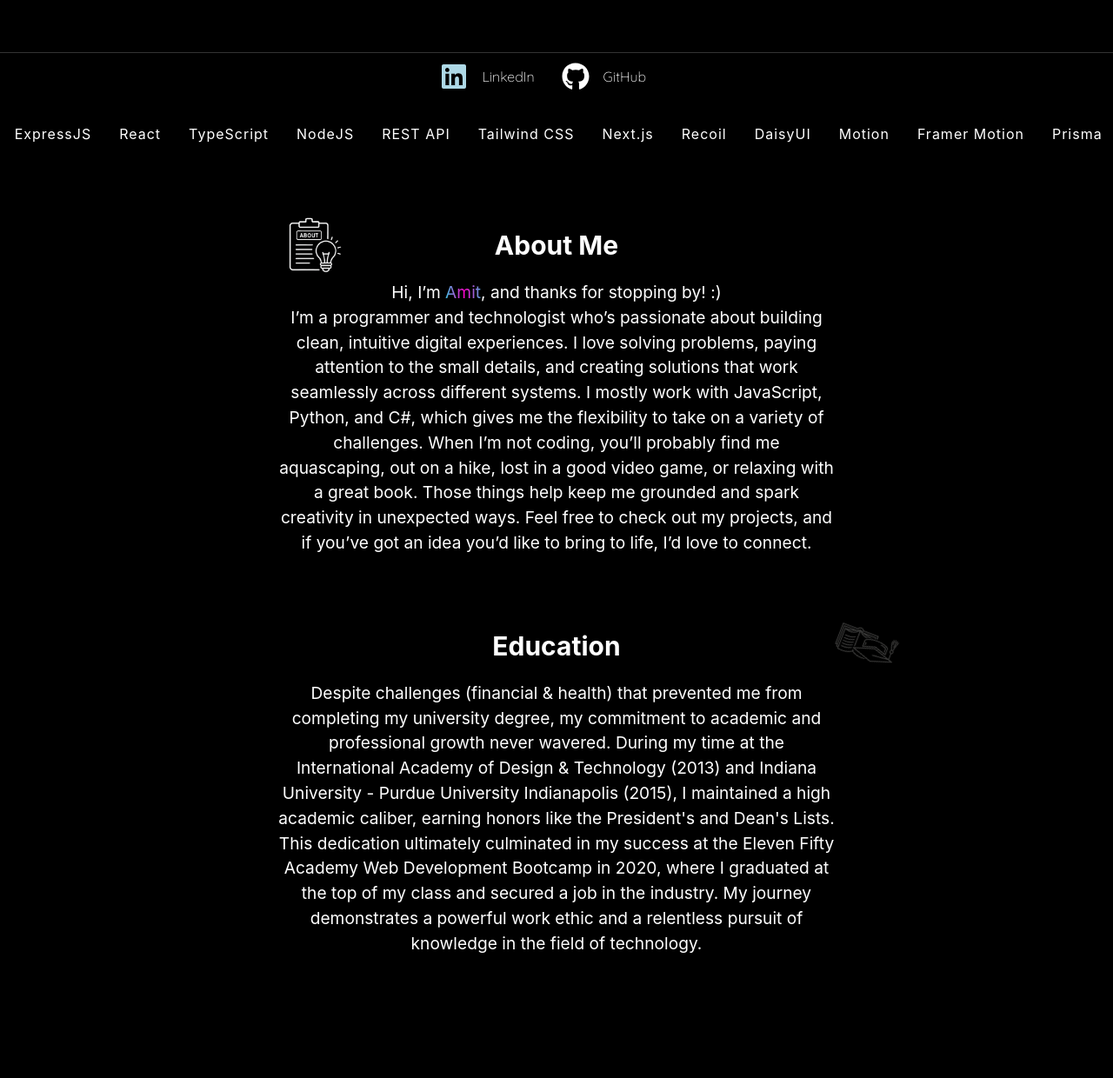
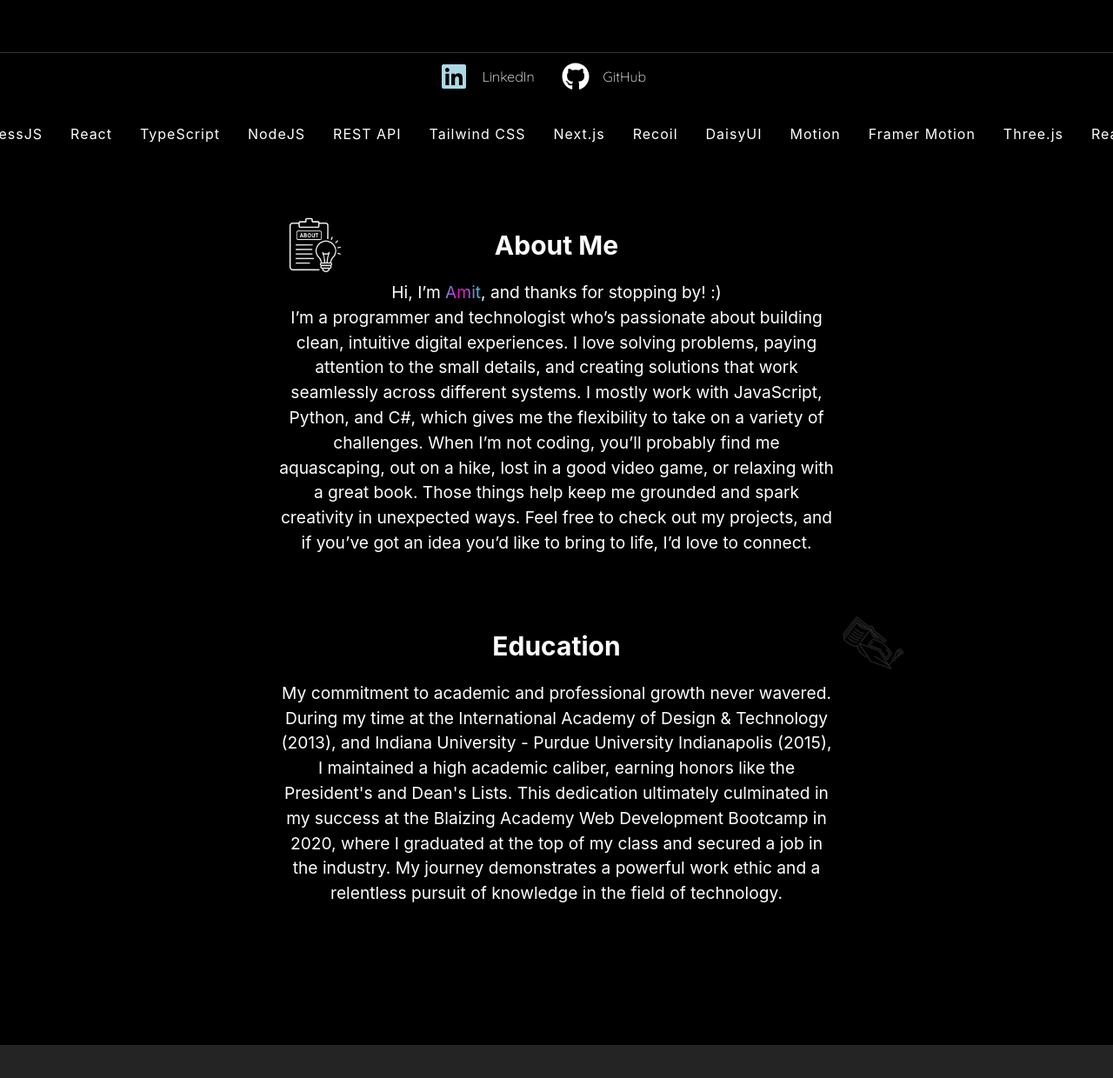
Before and after one commit to u4ik/u4ik.github.io, a React (Vite) app: page / in a window 1280 px wide. Shown: the part 686-1926 px from the top of the page at 87% size. After the commit the page ends 1888 px from the top, so only its background shows below. Built offline with nearby package versions, Linux system fonts and the light colour scheme; a web font is replaced by a local one.

Commit message:
added components

```diff
--- a/src/components/Banner/Banner.tsx
+++ b/src/components/Banner/Banner.tsx
@@ -1,33 +1,33 @@
 
 import "./Banner.css";
+import Tiles from "./BannerTiles"
 interface Tile {
   id: string | number;
   tileText: string;
 }
 interface BannerProps {
-  tiles: Tile[];
   speed?: number;
 }
-const Banner = ({ tiles, speed = 5000 }: BannerProps) => {
+const Banner = ({  speed = 5000 }: BannerProps) => {
     return (
         <div className="inner">
             <div className="scroll-wrapper">
                 <section style={{ ["--speed" as any]: `${speed}ms` }}>
-                    {tiles.map(({ id, tileText }: Tile) => (
+                    {Tiles.map(({ id, tileText }: Tile) => (
                         <div className="image" key={id}>
                             <h1>{tileText}</h1>
                         </div>
                     ))}
                 </section>
                 <section style={{ ["--speed" as any]: `${speed}ms` }}>
-                    {tiles.map(({ id, tileText }: Tile) => (
+                    {Tiles.map(({ id, tileText }: Tile) => (
                         <div className="image" key={id}>
                             <h1>{tileText}</h1>
                         </div>
                     ))}
                 </section>
                 <section style={{ ["--speed" as any]: `${speed}ms` }}>
-                    {tiles.map(({ id, tileText }: Tile) => (
+                    {Tiles.map(({ id, tileText }: Tile) => (
                         <div className="image" key={id}>
                             <h1>{tileText}</h1>
                         </div>
--- /dev/null
+++ b/src/components/Banner/BannerTiles.tsx
@@ -0,0 +1,48 @@
+const tileTexts = [
+  "HTML",
+  "CSS",
+  "JavaScript",
+  "SQL",
+  "C#",
+  "MongoDB",
+  "ExpressJS",
+  "React",
+  "TypeScript",
+  "NodeJS",
+  "REST API",
+  "Tailwind CSS",
+  "Next.js",
+  "Recoil",
+  "DaisyUI",
+  "Motion",
+  "Framer Motion",
+  "Three.js",
+  "React Three Fiber",
+  "Prisma",
+  "Storybook",
+  "pgAdmin",
+  "PostgreSQL",
+  "Sequelize",
+  "Firebase",
+  "Docker",
+  "Render",
+  "Heroku",
+  "Vercel",
+  "Netlify",
+  "AWS",
+  "S3",
+  "Cloudinary",
+  "Git",
+  "GitHub",
+  "NPM",
+  "Postman",
+  "Jest",
+  "Vitest",
+];
+
+const tiles = tileTexts.map((tileText, idx) => ({
+  id: idx + 1, // unique id for each tile
+  tileText,
+}));
+
+export default tiles;
--- a/src/components/Education/Education.tsx
+++ b/src/components/Education/Education.tsx
@@ -29,7 +29,7 @@ const Education = () => {
 
   const educationList = [
     {
-      institution: "Eleven Fifty Academy",
+      institution: "Blaizing Academy",
       attendance: "2020",
       study: "Web Development Bootcamp",
       merits: "Full-Stack Development Certificate",
@@ -71,13 +71,12 @@ const Education = () => {
               />
             </div>
             <p style={{ fontSize: "1.2em" }}>
-              Despite challenges (financial & health) that prevented me from completing my university
-              degree, my commitment to academic and professional growth never
+              My commitment to academic and professional growth never
               wavered. During my time at the International Academy of Design &
-              Technology (2013) and Indiana University - Purdue University
+              Technology (2013),  and Indiana University - Purdue University
               Indianapolis (2015), I maintained a high academic caliber, earning
               honors like the President's and Dean's Lists. This dedication
-              ultimately culminated in my success at the Eleven Fifty Academy
+              ultimately culminated in my success at the Blaizing Academy
               Web Development Bootcamp in 2020, where I graduated at the top of
               my class and secured a job in the industry. My journey
               demonstrates a powerful work ethic and a relentless pursuit of
--- a/src/components/Globe/Globe.tsx
+++ b/src/components/Globe/Globe.tsx
@@ -1,28 +1,17 @@
 // Smoothly zooms the camera to a target position on mount
 import { useFrame } from "@react-three/fiber";
-function ZoomCamera({ cameraRef, setZooming }: { cameraRef: React.RefObject<THREE.Camera | null>, setZooming: (v: boolean) => void }) {
-  useFrame(() => {
-    if (!cameraRef.current) return;
-    const targetZ = 5.5;
-    const speed = 0.08;
-    if (cameraRef.current.position.z > targetZ) {
-      cameraRef.current.position.z -= speed;
-      if (cameraRef.current.position.z <= targetZ) {
-        cameraRef.current.position.z = targetZ;
-        setZooming(false);
-      }
-    }
-  });
-  return null;
-}
 import { Canvas } from "@react-three/fiber";
 import { OrbitControls, Stars, Text } from "@react-three/drei";
 import * as THREE from "three";
 import { useLoader } from "@react-three/fiber";
+import { TextureLoader } from "three";
 import EarthTexture from "../../assets/earth2.jpg"; // Adjust the path as necessary
 import CloudTexture from "../../assets/cloud3.png"; // Add your transparent cloud texture here
-import { TextureLoader } from "three";
 import { useEffect, useRef, useState } from "react";
+import type { LocationType } from "../../types/LocationType";
+interface GlobeProps {
+  location: { lat: number; lon: number } | null | LocationType;
+}
 // Animated ping mesh for the pinpoint
 function Ping({ position }: { position: [number, number, number] }) {
   const meshRef = useRef<THREE.Mesh>(null);
@@ -31,8 +20,13 @@ function Ping({ position }: { position: [number, number, number] }) {
     const scale = 1 + 0.2 * Math.abs(Math.sin(t * 2)); // Pulsing scale
     if (meshRef.current) {
       meshRef.current.scale.set(scale, scale, scale);
-      if (meshRef.current && meshRef.current.material && 'opacity' in meshRef.current.material) {
-        (meshRef.current.material as THREE.MeshStandardMaterial).opacity = 0.5 + 0.1 * Math.abs(Math.cos(t * 2)); // Fade in/out
+      if (
+        meshRef.current &&
+        meshRef.current.material &&
+        "opacity" in meshRef.current.material
+      ) {
+        (meshRef.current.material as THREE.MeshStandardMaterial).opacity =
+          0.5 + 0.1 * Math.abs(Math.cos(t * 2)); // Fade in/out
       }
     }
   });
@@ -43,10 +37,26 @@ function Ping({ position }: { position: [number, number, number] }) {
     </mesh>
   );
 }
-import type { LocationType } from "../../types/LocationType";
-interface GlobeProps {
-  location: { lat: number; lon: number } | null | LocationType;
+
+
+function AnimatedLight() {
+  const lightRef = useRef<THREE.DirectionalLight>(null);
+
+  useFrame(({ clock }) => {
+    const t = clock.getElapsedTime();
+    // Animate the light in a circle around the globe
+    const radius = 5;
+    const speed = -0.2; // Adjust for faster/slower orbit
+    const x = radius * Math.cos(speed * t);
+    const z = radius * Math.sin(speed * t);
+    if (lightRef.current) {
+      lightRef.current.position.set(x, 0, z);
+    }
+  });
+
+  return <directionalLight ref={lightRef} intensity={5} />;
 }
+
 export default function Globe({ location }: GlobeProps) {
   const cameraRef = useRef<THREE.Camera | null>(null);
   const [zooming, setZooming] = useState(true);
@@ -59,7 +69,7 @@ export default function Globe({ location }: GlobeProps) {
     const meshRef = useRef<THREE.Mesh>(null);
     useFrame(({ clock }) => {
       if (meshRef.current) {
-        meshRef.current.rotation.y = clock.getElapsedTime() * 0.03; // Slow rotation
+        meshRef.current.rotation.y = clock.getElapsedTime() * 0.03;
       }
     });
     return (
@@ -75,24 +85,12 @@ export default function Globe({ location }: GlobeProps) {
       </mesh>
     );
   }
-  function AnimatedLight() {
-    const lightRef = useRef<THREE.DirectionalLight>(null);
 
-    useFrame(({ clock }) => {
-      const t = clock.getElapsedTime();
-      // Animate the light in a circle around the globe
-      const radius = 5;
-      const speed = -0.2; // Adjust for faster/slower orbit
-      const x = radius * Math.cos(speed * t);
-      const z = radius * Math.sin(speed * t);
-      if (lightRef.current) {
-        lightRef.current.position.set(x, 0, z);
-      }
-    });
-
-    return <directionalLight ref={lightRef} intensity={5} />;
-  }
-  function latLonToCartesian(lat:number | undefined , lon:number | undefined, radius: number) {
+  function latLonToCartesian(
+    lat: number | undefined,
+    lon: number | undefined,
+    radius: number
+  ) {
     if (lat === undefined || lon === undefined) {
       return [0, 0, 0]; // Default position if lat/lon are not defined
     }
@@ -104,15 +102,11 @@ export default function Globe({ location }: GlobeProps) {
     return [x, y, z] as [number, number, number];
   }
 
-  const isMobile = window.innerWidth < 768;
-
   useEffect(() => {
-    if (
-      location
-    ) {
+    if (location) {
       // new york, new york
-        // let lat = 40.73061;
-        // let lon = -73.935242;
+      // let lat = 40.73061;
+      // let lon = -73.935242;
 
       // california, la
       // let lat = 34.052235
@@ -120,7 +114,6 @@ export default function Globe({ location }: GlobeProps) {
       // birmingham, uk
       // let lat = 52.489471;
       // let lon = -1.898575;
-
 
       const { lat, lon } = location;
       const [x, y, z] = latLonToCartesian(lat, lon, 1);
@@ -130,30 +123,39 @@ export default function Globe({ location }: GlobeProps) {
     }
   }, [location]);
 
-function ZoomCamera({ cameraRef, setZooming }: { cameraRef: React.RefObject<THREE.PerspectiveCamera>, setZooming: (v: boolean) => void }) {
-  useFrame(() => {
-    if (!cameraRef.current) return;
-    const targetZ = 3.7;
-    const targetY = 3.7;
-    const speed = 0.02;
+  function ZoomCamera({
+    cameraRef,
+    setZooming,
+  }: {
+    cameraRef: React.RefObject<THREE.Camera | null>;
+    setZooming: (v: boolean) => void;
+  }) {
+    useFrame(() => {
+      if (!cameraRef.current) return;
+      const targetZ = 3.7;
+      const targetY = 3.7;
+      const speed = 0.02;
 
-
-    if (cameraRef.current.position.z > targetZ) {
-      cameraRef.current.position.z -= speed;
-      if (cameraRef.current.position.z <= targetZ) {
-        cameraRef.current.position.z = targetZ;
-        setZooming(false);
+      if (cameraRef.current.position.z > targetZ) {
+        cameraRef.current.position.z -= speed;
+        if (cameraRef.current.position.z <= targetZ) {
+          cameraRef.current.position.z = targetZ;
+          setZooming(false);
+        }
       }
-    }
-
-  });
-  return null;
-}
-
+    });
+    return null;
+  }
 
   return (
     <Canvas
-      style={{ width: "100vw", minHeight: "100dvh", position: "absolute", top: 0, left: 0 }}
+      style={{
+        width: "100vw",
+        minHeight: "100dvh",
+        position: "absolute",
+        top: 0,
+        left: 0,
+      }}
       camera={{ position: [0, 0, 10], fov: 75, near: 0.1, far: 1000 }}
       onCreated={({ camera }) => {
         cameraRef.current = camera;
@@ -161,7 +163,6 @@ function ZoomCamera({ cameraRef, setZooming }: { cameraRef: React.RefObject<THRE
     >
       {/* Camera zoom-in effect */}
       {zooming && <ZoomCamera cameraRef={cameraRef} setZooming={setZooming} />}
-
 
       <ambientLight intensity={0.2} />
 
@@ -178,15 +179,15 @@ function ZoomCamera({ cameraRef, setZooming }: { cameraRef: React.RefObject<THRE
       {/* Cloud sphere */}
       <Clouds />
       {/* Static pinpoint */}
-      <mesh position={[pinPosition[0], pinPosition[1]+1.9, pinPosition[2]]}>
+      <mesh position={[pinPosition[0], pinPosition[1] + 1.9, pinPosition[2]]}>
         <sphereGeometry args={[0.01, 8, 8]} />
         <meshStandardMaterial color="red" />
       </mesh>
       {/* Animated ping effect */}
-      <Ping position={[pinPosition[0], pinPosition[1]+1.9, pinPosition[2]]} />
+      <Ping position={[pinPosition[0], pinPosition[1] + 1.9, pinPosition[2]]} />
       {/* 3D Text under the pinpoint */}
       <Text
-        position={[pinPosition[0], pinPosition[1] +1.9 + 0.13, pinPosition[2]]}
+        position={[pinPosition[0], pinPosition[1] + 1.9 + 0.13, pinPosition[2]]}
         fontSize={0.07}
         color="white"
         anchorX="center"
@@ -197,12 +198,14 @@ function ZoomCamera({ cameraRef, setZooming }: { cameraRef: React.RefObject<THRE
       >
         Your Location
       </Text>
-      <OrbitControls enableZoom={false}
+      <OrbitControls
+        enableZoom={false}
         // minDistance={4.5}
         // maxDistance={5}
         autoRotate
         autoRotateSpeed={0.2}
-        minPolarAngle={Math.atan2(5, 4)} maxPolarAngle={Math.atan2(5, 4)}
+        minPolarAngle={Math.atan2(5, 4)}
+        maxPolarAngle={Math.atan2(5, 4)}
       />
       <Stars speed={1} />
     </Canvas>
--- a/src/components/Navbar/Navbar.css
+++ b/src/components/Navbar/Navbar.css
@@ -28,6 +28,7 @@ nav ul {
 
 nav ul li {
   margin: 0 0.5rem;
+
 }
 
 nav ul li a {
--- a/src/pages/Home/Home.tsx
+++ b/src/pages/Home/Home.tsx
@@ -1,12 +1,9 @@
-// import { FadeInOnScroll, Header } from "../../components";
-
 import { useRef, lazy } from "react";
 import "./Home.css";
-
 import Header from "../../components/Header/Header";
 import Banner from "../../components/Banner/Banner";
 const About = lazy(() => import("../../components/About/About"));
-import { Education } from "../../components";
+import { Education, FadeInOnScroll } from "../../components";
 import {
   useMotionValueEvent,
   useScroll,
@@ -27,48 +24,7 @@ const Home = () => {
   const slideUp = useTransform(scrollYProgress, [0.4, .6], ["0%", "-100%"]);
 
   const opacity = useTransform(scrollYProgress, [0, 0.8], ["1", "0"]);
-  const tileTexts = [
-    "HTML",
-    "CSS",
-    "JavaScript",
-    "SQL",
-    "C#",
-    "MongoDB",
-    "ExpressJS",
-    "React",
-    "TypeScript",
-    "NodeJS",
-    "REST API",
-    "Tailwind CSS",
-    "Next.js",
-    "Recoil",
-    "DaisyUI",
-    "Motion",
-    "Framer Motion",
-    "Prisma",
-    "Storybook",
-    "pgAdmin",
-    "PostgreSQL",
-    "Sequelize",
-    "Firebase",
-    "Docker",
-    "Render",
-    "Heroku",
-    "Vercel",
-    "Netlify",
-    "AWS",
-    "Git",
-    "GitHub",
-    "NPM",
-    "Postman",
-    "Jest",
-    "Vitest",
-  ];
 
-  const tiles = tileTexts.map((tileText, idx) => ({
-    id: idx + 1, // unique id for each tile
-    tileText,
-  }));
 
   return (
     <>
@@ -83,9 +39,9 @@ const Home = () => {
       >
         <Header aboutRef={aboutRef} />
       </motion.div>
-      {/* <FadeInOnScroll> */}
-      <Banner tiles={tiles} speed={40000} />
-      {/* </FadeInOnScroll> */}
+      <FadeInOnScroll>
+      <Banner  speed={40000} />
+      </FadeInOnScroll>
       <About ref={aboutRef} />
 
       <Education />
```
Also changed, not shown: src/components/Header/Header.tsx (+0 -7 lines).
